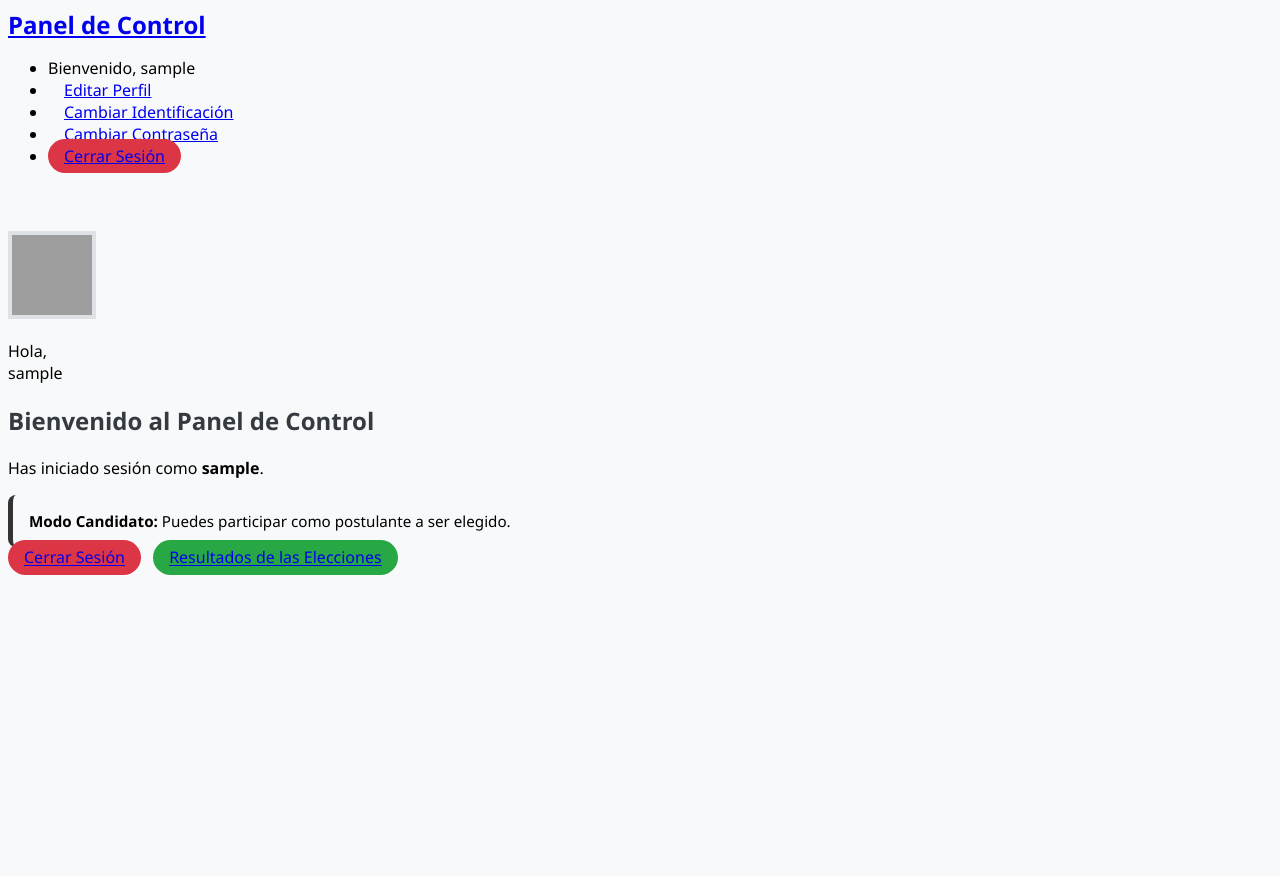
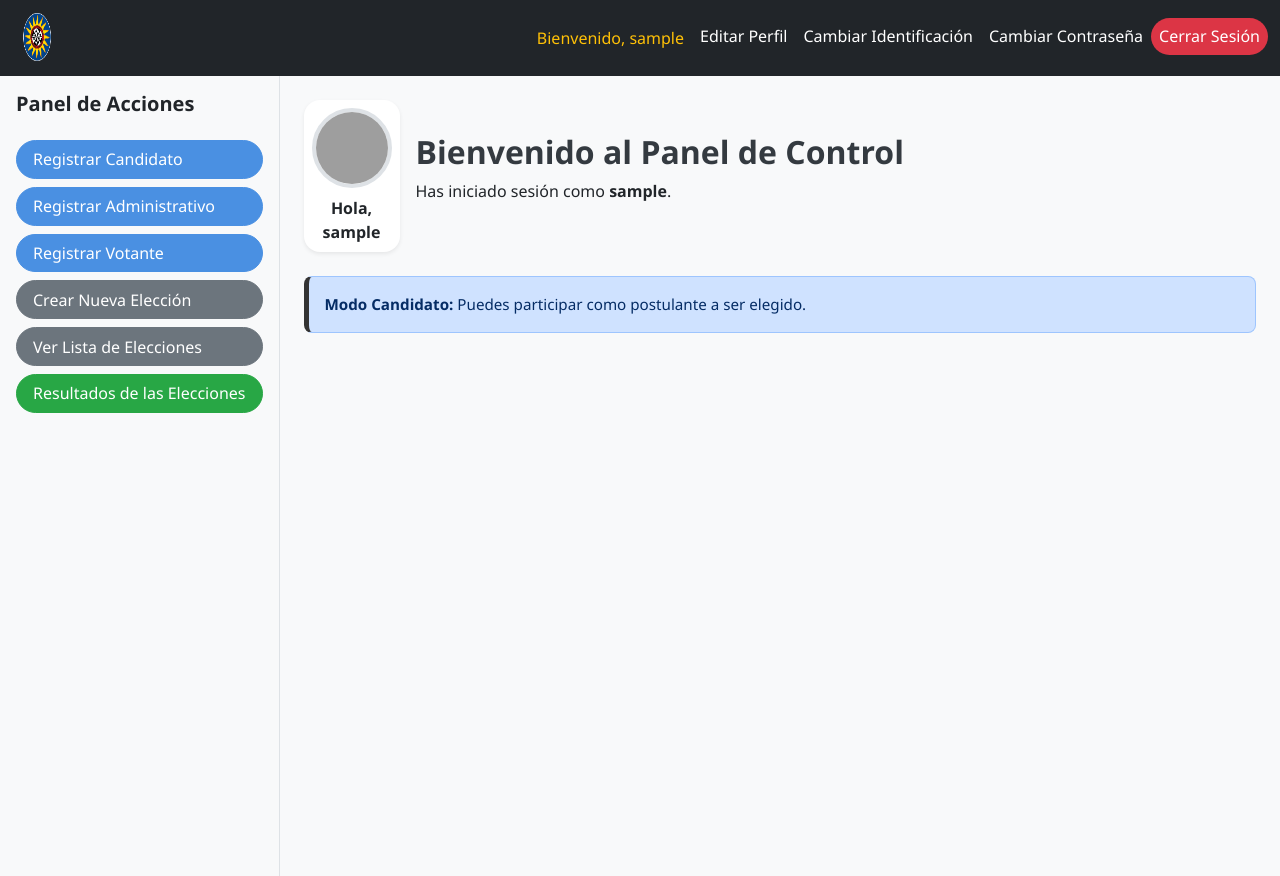
Before and after one commit to Zanyllect58/SeguridadWebVotacion, a Flask app: page /dashboard in a window 1280 px wide. Before the commit the page ends 575 px from the top, so only its background shows below. Run offline with Flask 3, Linux system fonts and the light colour scheme; the visitor is signed in with stand-in values (Sample User, id 1); some libraries are stand-ins or nearby versions; grey boxes are pictures that could not be loaded.

Commit message:
cambios_xd

```diff
--- a/templates/dashboard.html
+++ b/templates/dashboard.html
@@ -4,7 +4,7 @@
     <meta charset="UTF-8">
     <title>Dashboard</title>
     <link rel="stylesheet" href="https://cdn.jsdelivr.net/npm/bootstrap-icons@1.10.5/font/bootstrap-icons.css">
-
+    <link rel="stylesheet" href="https://cdn.jsdelivr.net/npm/bootstrap@5.3.0/dist/css/bootstrap.min.css">
 
     <style>
         body {
@@ -82,78 +82,86 @@
             margin-top: 0.5rem;
         }
 
-            /* Espaciado adicional para evitar saturación */
-            .container {
-                padding-bottom: 3rem;
+        .sidebar {
+            min-width: 250px;
+            height: 100vh;
+        }
+
+        .sidebar .btn {
+            text-align: left;
+        }
+
+        main {
+            flex-grow: 1;
         }
     </style>
 </head>
 <body>
     <nav class="navbar navbar-expand-lg navbar-dark bg-dark">
-            <div class="container">
-                <a class="navbar-brand" href="#">Panel de Control</a>
+        <div class="container-fluid">
+            <a class="navbar-brand">
+                <img src="./images/Color_Vertical_2.png" height="50px" width="50px" alt="logotipo del sitio">
+            </a>
+
             <div class="collapse navbar-collapse">
                 <ul class="navbar-nav ms-auto">
                     <li class="nav-item">
-                            <span class="nav-link text-warning">Bienvenido, {{
-                                current_user.username }} </span>
+                        <span class="nav-link text-warning">Bienvenido, {{ current_user.username }}</span>
                     </li>
                     <li class="nav-item">
-                            <a class="nav-link btn btn-warning text-white"
-                                href="{{ url_for('edit_profile') }}">Editar
-                                Perfil</a>
+                        <a class="nav-link btn btn-warning text-white" href="{{ url_for('edit_profile') }}">Editar Perfil</a>
                     </li>
                     <li class="nav-item">
-                            <a class="nav-link btn btn-info text-white"
-                                href="{{ url_for('edit_identificacion') }}">Cambiar
-                                Identificación</a>
+                        <a class="nav-link btn btn-info text-white" href="{{ url_for('edit_identificacion') }}">Cambiar Identificación</a>
                     </li>
-
                     <li class="nav-item">
-                            <a class="nav-link btn btn-info text-white"
-                                href="{{ url_for('change_password') }}">Cambiar
-                                Contraseña</a>
+                        <a class="nav-link btn btn-info text-white" href="{{ url_for('change_password') }}">Cambiar Contraseña</a>
                     </li>
-
                     <li class="nav-item">
-                            <a class="nav-link btn btn-danger text-white"
-                                href="{{ url_for('logout') }}">Cerrar Sesión</a>
+                        <a class="nav-link btn btn-danger text-white" href="{{ url_for('logout') }}">Cerrar Sesión</a>
                     </li>
                 </ul>
             </div>
         </div>
     </nav>
 
-        <!-- Mensajes flash con botón "X" -->
+    <!-- Flash Messages -->
     {% with messages = get_flashed_messages(with_categories=true) %}
     {% if messages %}
     <div id="flash-messages" class="container mt-3">
         {% for category, message in messages %}
-            <div class="alert alert-{{ category }} alert-dismissible fade show"
-                role="alert">
+        <div class="alert alert-{{ category }} alert-dismissible fade show" role="alert">
             {{ message }}
-                <button type="button" class="btn-close" data-bs-dismiss="alert"
-                    aria-label="Cerrar"></button>
+            <button type="button" class="btn-close" data-bs-dismiss="alert" aria-label="Cerrar"></button>
         </div>
         {% endfor %}
     </div>
     {% endif %}
     {% endwith %}
 
-        <div class="container mt-5">
+    <div class="d-flex">
+        <!-- Sidebar -->
+        <nav class="sidebar bg-light border-end p-3">
+            <h5 class="fw-bold mb-4">Panel de Acciones</h5>
+            <div class="d-grid gap-2">
+                <a href="{{ url_for('register', role='candidato') }}" class="btn btn-primary">Registrar Candidato</a>
+                <a href="{{ url_for('register', role='administrativo') }}" class="btn btn-primary">Registrar Administrativo</a>
+                <a href="{{ url_for('register', role='votante') }}" class="btn btn-primary">Registrar Votante</a>
+                <a href="{{ url_for('crear_eleccion') }}" class="btn btn-secondary">Crear Nueva Elección</a>
+                <a href="{{ url_for('lista_elecciones') }}" class="btn btn-secondary">Ver Lista de Elecciones</a>
+                <a href="{{ url_for('resultados_elecciones') }}" class="btn btn-success">Resultados de las Elecciones</a>
+            </div>
+        </nav>
+
+        <!-- Main Content -->
+        <main class="p-4">
             <div class="d-flex flex-column flex-md-row justify-content-start align-items-center mb-4">
-
-              <!-- Imagen de perfil + nombres y apellidos -->
                 <div class="card border-0 shadow-sm p-2 me-3" style="max-width: 220px;">
                     <div class="text-center">
                         {% if current_user.profile and current_user.profile.profile_picture %}
-                    <img src="{{ url_for('uploaded_file', filename=current_user.profile.profile_picture) }}"
-                         alt="Foto de perfil"
-                         class="img-fluid rounded-circle" style="width: 80px; height: 80px; object-fit: cover;">
+                            <img src="{{ url_for('uploaded_file', filename=current_user.profile.profile_picture) }}" alt="Foto de perfil" class="img-fluid rounded-circle" style="width: 80px; height: 80px; object-fit: cover;">
                         {% else %}
-                    <img src="{{ url_for('uploaded_file', filename='default.jpg') }}"
-                         alt="Sin foto"
-                         class="img-fluid rounded-circle" style="width: 80px; height: 80px; object-fit: cover;">
+                            <img src="{{ url_for('uploaded_file', filename='default.jpg') }}" alt="Sin foto" class="img-fluid rounded-circle" style="width: 80px; height: 80px; object-fit: cover;">
                         {% endif %}
                         <p class="mt-2 mb-0 fw-bold">
                             Hola,<br>
@@ -169,13 +177,9 @@
                     <h2>Bienvenido al Panel de Control</h2>
                     <p>Has iniciado sesión como <strong>{{ current_user.username }}</strong>.</p>
                 </div>
-
             </div>
 
-
-
-
-            <!-- Mensaje de rol (permanece visible) -->
+            <!-- Mensaje por rol -->
             {% if current_user.role.value == 'admin' %}
             <div class="alert alert-success" id="role-message">
                 <div class="d-flex flex-column flex-md-row align-items-start align-items-md-center justify-content-between gap-2">
@@ -189,61 +193,31 @@
                     </div>
                 </div>
             </div>
-
-
-            <a href="{{ url_for('register', role='candidato') }}"
-                class="btn btn-primary">Registrar Candidato</a>
-            <a href="{{ url_for('register', role='administrativo') }}"
-                class="btn btn-primary">Registrar Administrativo</a>
-            <a href="{{ url_for('register', role='votante') }}"
-                class="btn btn-primary">Registrar Votante</a>
-            <a href="{{ url_for('crear_eleccion') }}"
-                class="btn btn-secondary">Crear Nueva Elección</a>
-            <a href="{{ url_for('lista_elecciones') }}"
-                class="btn btn-secondary">Ver Lista de Elecciones</a>
-
-
-
-
-
             {% elif current_user.role.value == 'candidato' %}
             <div class="alert alert-primary" id="role-message">
-                <strong>Modo Candidato:</strong> Puedes participar como
-                postulante a ser elegido.
+                <strong>Modo Candidato:</strong> Puedes participar como postulante a ser elegido.
             </div>
             {% elif current_user.role.value == 'administrativo' %}
             <div class="alert alert-warning" id="role-message">
-                <strong>Modo Administrativo:</strong> Puedes apoyar la gestión
-                operativa de las elecciones.
+                <strong>Modo Administrativo:</strong> Puedes apoyar la gestión operativa de las elecciones.
             </div>
             {% elif current_user.role.value == 'votante' %}
             <div class="alert alert-info" id="role-message">
                 <strong>Modo Votante:</strong> Puedes participar realizando tu votación.
             </div>
             <a href="{{ url_for('votaciones_disponibles') }}" class="btn btn-success">Ver Elecciones Disponibles</a>
-            <a href="{{ url_for('mis_votaciones') }}" class="btn btn-success">  🗳️ Mis Votaciones Realizadas
-            </a>
-
-
-
+            <a href="{{ url_for('mis_votaciones') }}" class="btn btn-success">🗳️ Mis Votaciones Realizadas</a>
             {% else %}
             <div class="alert alert-secondary" id="role-message">
-                <strong>Modo Usuario:</strong> No tienes privilegios
-                administrativos.
+                <strong>Modo Usuario:</strong> No tienes privilegios administrativos.
             </div>
             {% endif %}
-
-            <a href="{{ url_for('logout') }}" class="btn btn-danger">Cerrar Sesión</a>
-            <a href="{{ url_for('resultados_elecciones') }}" class="btn btn-success">  Resultados de las Elecciones
-              </a>
-
+        </main>
     </div>
 
     <script>
         document.addEventListener("DOMContentLoaded", function () {
-            // Seleccionar todos los mensajes flash
             let alerts = document.querySelectorAll('#flash-messages .alert');
-
             alerts.forEach(alert => {
                 setTimeout(() => {
                     let fadeEffect = setInterval(() => {
@@ -254,15 +228,14 @@
                             alert.style.opacity -= 0.1;
                         } else {
                             clearInterval(fadeEffect);
-                            alert.remove(); // Eliminar el mensaje flash después de la animación
+                            alert.remove();
                         }
                     }, 25);
-                }, 3000); // Inicia la animación después de 3 segundos
+                }, 3000);
             });
         });
     </script>
 
-        <script
-            src="https://cdn.jsdelivr.net/npm/bootstrap@5.3.0/dist/js/bootstrap.bundle.min.js"></script>
+    <script src="https://cdn.jsdelivr.net/npm/bootstrap@5.3.0/dist/js/bootstrap.bundle.min.js"></script>
 </body>
 </html>
```
Also changed, not shown: app.py (+10 -0 lines), templates/images/Color_Vertical_2.png (added). Lines whose indentation alone changed are shown as unchanged.
